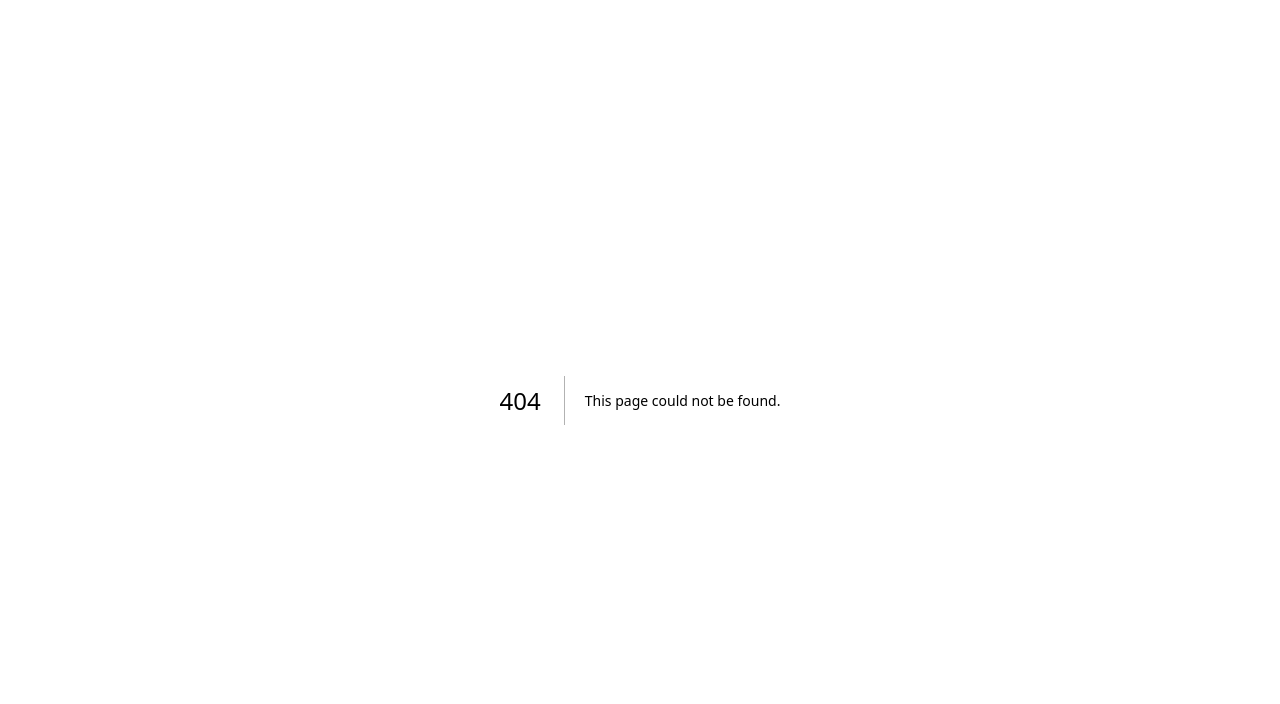
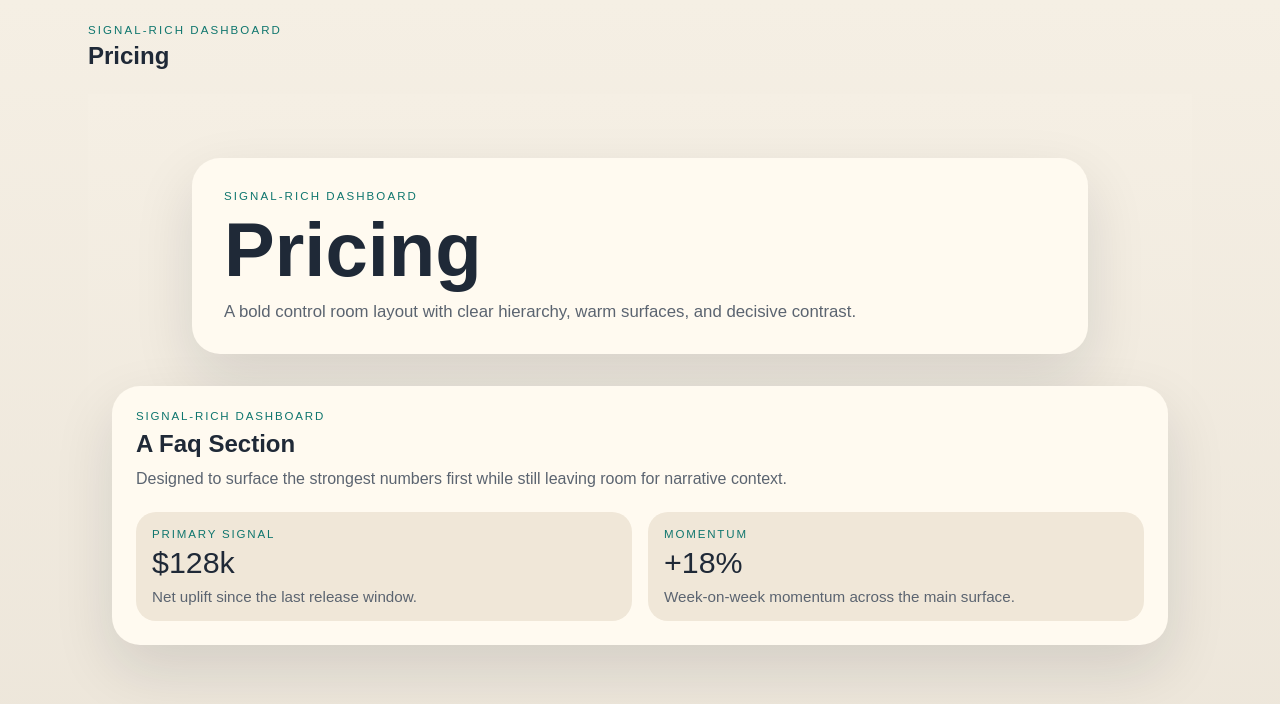
Before and after one commit to bugek/next-test-agent, a Next.js app: page /pricing in a window 1280 px wide. Before the commit this address had no page. Shown: the top 704 px of the page. Built offline with nearby package versions, Linux system fonts and the light colour scheme.

Commit message:
AI Code Agent automated update

```diff
--- /dev/null
+++ b/app/pricing/layout.tsx
@@ -0,0 +1,25 @@
+import type { ReactNode } from "react";
+
+type LayoutProps = {
+  children: ReactNode;
+};
+
+const layoutStyles = {
+  shell: { minHeight: "100vh", background: "linear-gradient(180deg, #f5efe4 0%, #ebe4d8 100%)", color: "#1f2937" },
+  header: { maxWidth: "72rem", margin: "0 auto", padding: "1.5rem 1.5rem 0" },
+  eyebrow: { margin: 0, textTransform: "uppercase", letterSpacing: "0.18em", fontSize: "0.72rem", color: "#0f766e" },
+  title: { margin: "0.35rem 0 0", fontSize: "1.5rem" },
+  content: { maxWidth: "72rem", margin: "0 auto", padding: "1.5rem" },
+};
+
+export default function PricingLayout({ children }: LayoutProps) {
+  return (
+    <section style={layoutStyles.shell}>
+      <header style={layoutStyles.header}>
+        <p style={layoutStyles.eyebrow}>Signal-rich dashboard</p>
+        <h1 style={layoutStyles.title}>Pricing</h1>
+      </header>
+      <div style={layoutStyles.content}>{children}</div>
+    </section>
+  );
+}
--- /dev/null
+++ b/app/pricing/page.tsx
@@ -0,0 +1,27 @@
+import { AFaqSection } from "../../components/a-faq-section";
+
+const previewItems = [
+  { label: "Primary signal", value: "$128k", detail: "Net uplift since the last release window." },
+  { label: "Momentum", value: "+18%", detail: "Week-on-week momentum across the main surface." },
+];
+
+const pageStyles = {
+  shell: { minHeight: "100vh", padding: "4rem 1.5rem", background: "linear-gradient(180deg, #f5efe4 0%, #ebe4d8 100%)", color: "#1f2937" },
+  hero: { maxWidth: "56rem", margin: "0 auto 2rem", padding: "2rem", borderRadius: "28px", background: "#fffaf0", boxShadow: "0 24px 60px rgba(15, 23, 42, 0.12)" },
+  eyebrow: { margin: 0, textTransform: "uppercase", letterSpacing: "0.18em", fontSize: "0.72rem", color: "#0f766e" },
+  title: { margin: "0.75rem 0 0", fontSize: "clamp(2.5rem, 6vw, 4.75rem)", lineHeight: 0.95 },
+  description: { maxWidth: "42rem", margin: "1rem 0 0", fontSize: "1.05rem", color: "#5b6470" },
+};
+
+export default function PricingPage() {
+  return (
+    <main style={pageStyles.shell}>
+      <section style={pageStyles.hero}>
+        <p style={pageStyles.eyebrow}>Signal-rich dashboard</p>
+        <h1 style={pageStyles.title}>Pricing</h1>
+        <p style={pageStyles.description}>A bold control room layout with clear hierarchy, warm surfaces, and decisive contrast.</p>
+      </section>
+      <AFaqSection state="ready" items={previewItems} />
+    </main>
+  );
+}
--- /dev/null
+++ b/components/a-faq-section.tsx
@@ -0,0 +1,73 @@
+type AFaqSectionState = "loading" | "empty" | "error" | "ready";
+
+type AFaqSectionItem = {
+  label: string;
+  value: string;
+  detail?: string;
+};
+
+type AFaqSectionProps = {
+  state?: AFaqSectionState;
+  items?: AFaqSectionItem[];
+};
+
+const sectionStyles = {
+  shell: { borderRadius: "28px", padding: "1.5rem", background: "#fffaf0", color: "#1f2937", boxShadow: "0 24px 60px rgba(15, 23, 42, 0.12)" },
+  eyebrow: { margin: 0, textTransform: "uppercase", letterSpacing: "0.16em", fontSize: "0.72rem", color: "#0f766e" },
+  title: { margin: "0.5rem 0 0", fontSize: "1.5rem" },
+  description: { margin: "0.75rem 0 0", color: "#5b6470" },
+  grid: { display: "grid", gap: "1rem", gridTemplateColumns: "repeat(auto-fit, minmax(12rem, 1fr))", marginTop: "1.5rem" },
+  card: { padding: "1rem", borderRadius: "20px", background: "#f0e7d8" },
+  value: { margin: "0.35rem 0 0", fontSize: "1.9rem", color: "#1f2937" },
+  detail: { margin: "0.5rem 0 0", color: "#5b6470", fontSize: "0.95rem" },
+  statePanel: { marginTop: "1.5rem", padding: "1.25rem", borderRadius: "20px", background: "#f0e7d8", color: "#5b6470" },
+};
+
+export function AFaqSection({ state = "ready", items = [] }: AFaqSectionProps) {
+  if (state === "loading") {
+    return (
+      <section style={sectionStyles.shell}>
+        <p style={sectionStyles.eyebrow}>Signal-rich dashboard</p>
+        <h2 style={sectionStyles.title}>A Faq Section</h2>
+        <p style={sectionStyles.description}>Loading the latest signals and arranging the board.</p>
+      </section>
+    );
+  }
+
+  if (state === "error") {
+    return (
+      <section style={sectionStyles.shell}>
+        <p style={sectionStyles.eyebrow}>Signal-rich dashboard</p>
+        <h2 style={sectionStyles.title}>A Faq Section</h2>
+        <div style={sectionStyles.statePanel}>The page is intact, but the live content could not be refreshed just now.</div>
+      </section>
+    );
+  }
+
+  if (state === "empty" || items.length === 0) {
+    return (
+      <section style={sectionStyles.shell}>
+        <p style={sectionStyles.eyebrow}>Signal-rich dashboard</p>
+        <h2 style={sectionStyles.title}>A Faq Section</h2>
+        <div style={sectionStyles.statePanel}>No highlights are available yet. Connect a data source or publish the first event.</div>
+      </section>
+    );
+  }
+
+  return (
+    <section style={sectionStyles.shell}>
+      <p style={sectionStyles.eyebrow}>Signal-rich dashboard</p>
+      <h2 style={sectionStyles.title}>A Faq Section</h2>
+      <p style={sectionStyles.description}>Designed to surface the strongest numbers first while still leaving room for narrative context.</p>
+      <div style={sectionStyles.grid}>
+        {items.map((item) => (
+          <article key={item.label} style={sectionStyles.card}>
+            <p style={sectionStyles.eyebrow}>{item.label}</p>
+            <p style={sectionStyles.value}>{item.value}</p>
+            {item.detail ? <p style={sectionStyles.detail}>{item.detail}</p> : null}
+          </article>
+        ))}
+      </div>
+    </section>
+  );
+}
```
Also changed, not shown: app/pricing/error.tsx (added, +17 -0 lines), app/pricing/loading.tsx (added, +7 -0 lines).
